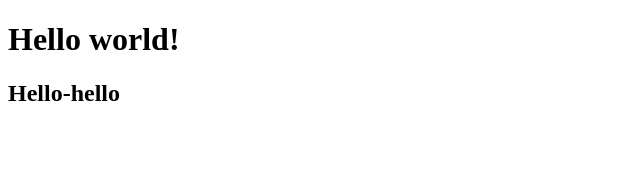
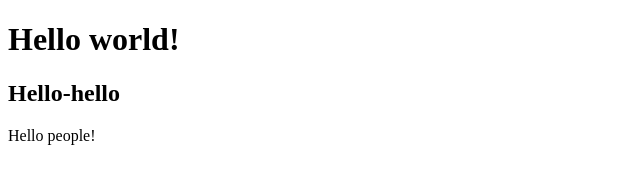
Before and after one commit to LiudmilaMic/Our-projects, a plain HTML site: page test.html in a window 1280 px wide. Shown: the whole page, without its empty margins (0-640 px from the left). Drawn offline with Linux system fonts and the light colour scheme.

Commit message:
My third commit

```diff
--- a/test.html
+++ b/test.html
@@ -4,6 +4,7 @@
 <body>
 <h1>Hello world!</h1>
 <h2>Hello-hello</h2>
+<p>Hello people!<p>
 </body>
 </head>
 </html>
```
